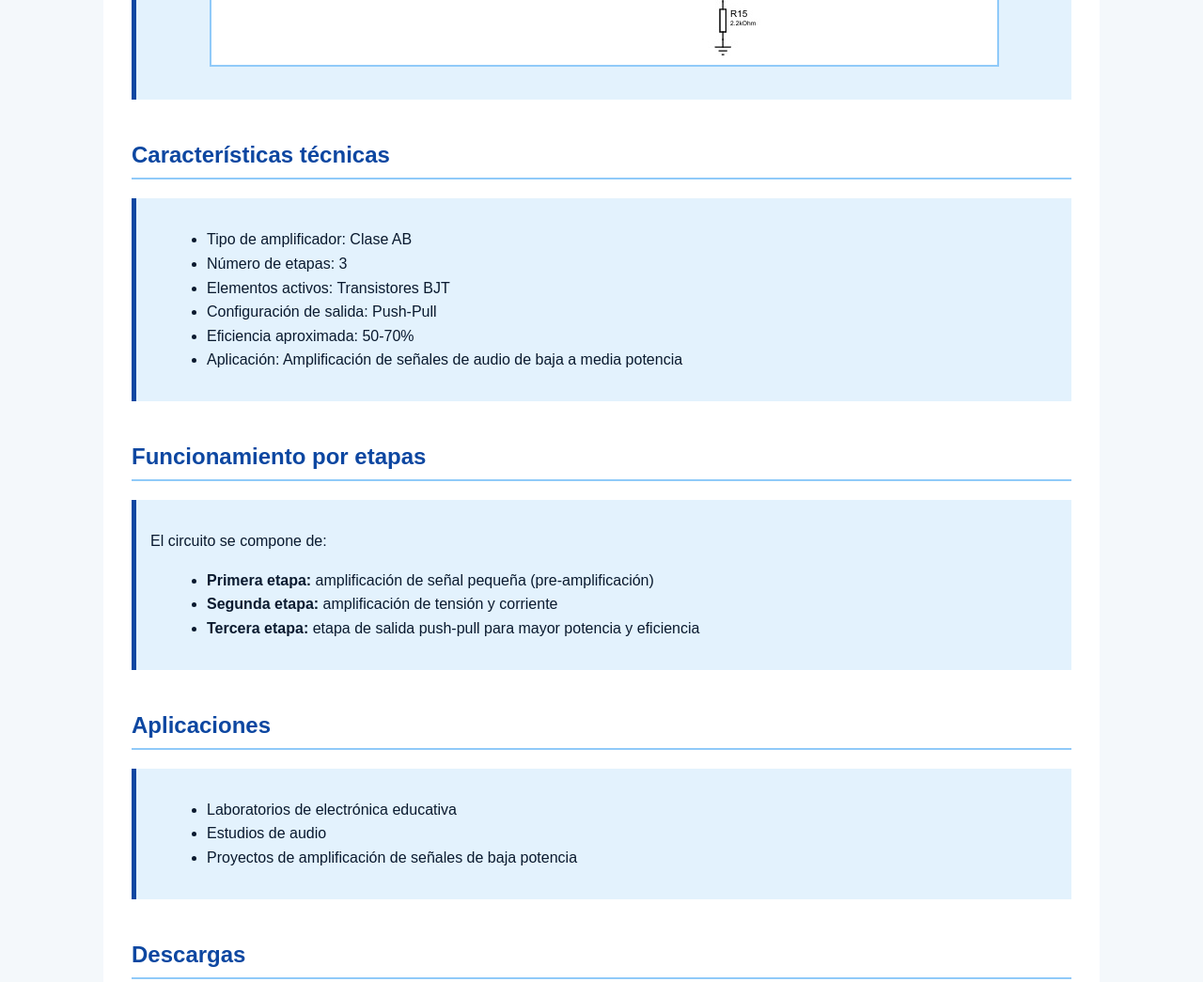
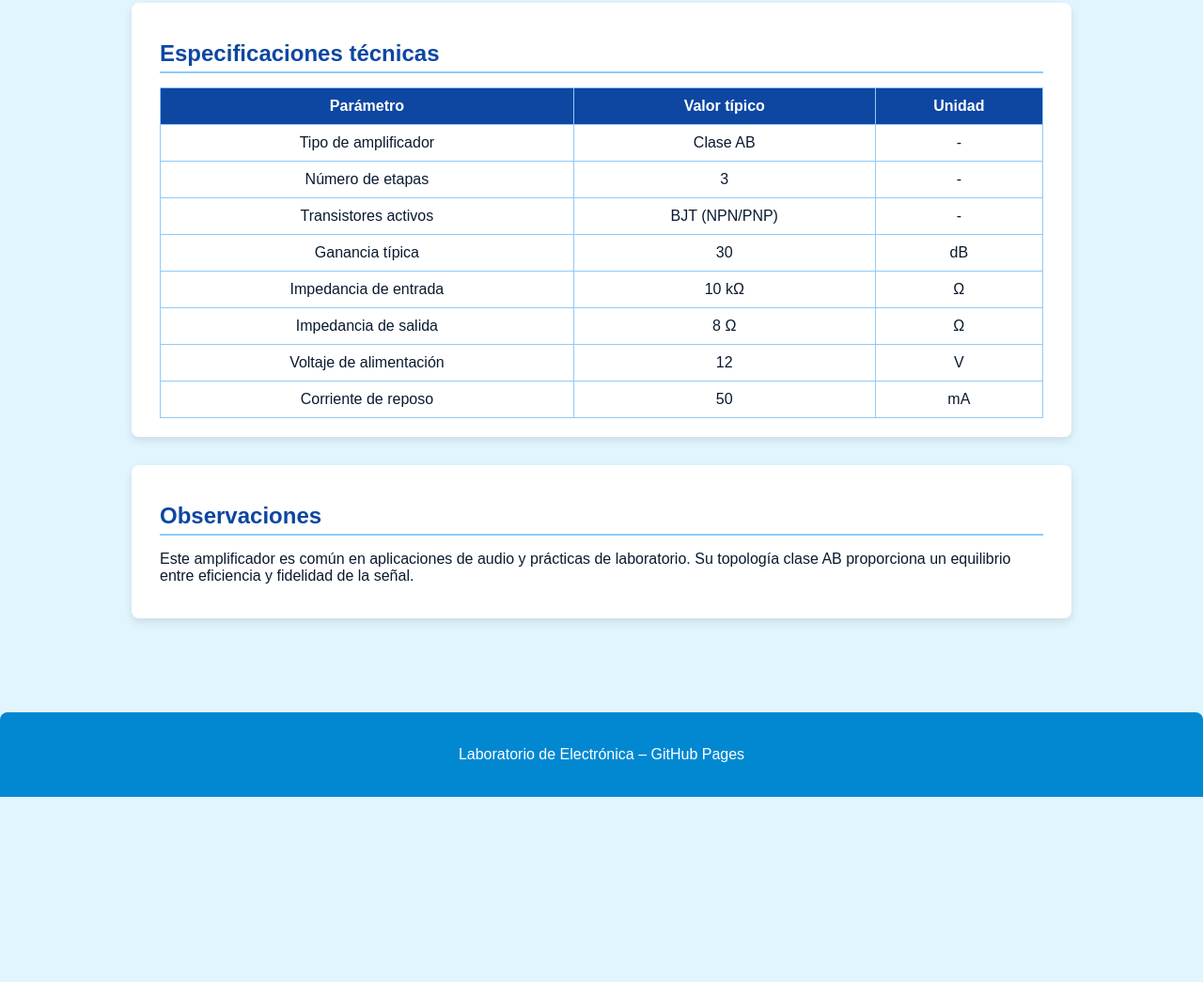
Before and after one commit to ELECTRONICS-LAB1/AMPLIFICADOR-DE-AUDIO-MULTIEPATA-CLASE-AB, a plain HTML site: page index.html in a window 1280 px wide. Shown: the part 1063-2108 px from the top of the page at 94% size. After the commit the page ends 1911 px from the top, so only its background shows below. Drawn offline with Linux system fonts and the light colour scheme.

Commit message:
Refactor HTM
Updated styles and content for better aesthetics and clarity.

```diff
--- a/index.html
+++ b/index.html
@@ -7,49 +7,72 @@
         body {
             margin: 0;
             font-family: Arial, Helvetica, sans-serif;
-            background-color: #f4f8fb;
+            background-color: #e1f5fe;
             color: #0a1a2f;
-            line-height: 1.6;
         }
+
         header {
-            background-color: #0d47a1;
+            background: linear-gradient(90deg, #0d47a1, #1976d2);
             color: white;
             padding: 25px;
             text-align: center;
+            box-shadow: 0 4px 8px rgba(0,0,0,0.2);
         }
+
         main {
             max-width: 1000px;
             margin: auto;
             padding: 30px;
+        }
+
+        section {
             background-color: white;
+            padding: 20px 30px;
+            margin-bottom: 30px;
+            border-radius: 8px;
+            box-shadow: 0 4px 10px rgba(0,0,0,0.1);
         }
+
         h2 {
             color: #0d47a1;
             border-bottom: 2px solid #90caf9;
             padding-bottom: 5px;
-            margin-top: 40px;
+            margin-bottom: 15px;
         }
+
         img {
             max-width: 100%;
             display: block;
             margin: 20px auto;
-            border: 2px solid #90caf9;
+            border-radius: 8px;
+            box-shadow: 0 4px 12px rgba(0,0,0,0.2);
         }
-        ul {
-            margin-left: 20px;
+
+        table {
+            width: 100%;
+            border-collapse: collapse;
+            margin-top: 15px;
         }
+
+        th, td {
+            border: 1px solid #90caf9;
+            padding: 10px;
+            text-align: center;
+        }
+
+        th {
+            background-color: #0d47a1;
+            color: white;
+        }
+
         footer {
             text-align: center;
-            padding: 15px;
-            background-color: #e3f2fd;
-            color: #555;
-            margin-top: 30px;
-        }
-        .section-box {
-            background-color: #e3f2fd;
-            padding: 15px;
-            margin-bottom: 20px;
-            border-left: 5px solid #0d47a1;
+            padding: 20px;
+            background-color: #0288d1;
+            color: white;
+            margin-top: 40px;
+            border-top-left-radius: 8px;
+            border-top-right-radius: 8px;
         }
     </style>
 </head>
@@ -62,59 +85,82 @@
 
 <main>
 
-    <h2>Descripción general</h2>
-    <div class="section-box">
-        <p>Amplificador de audio multietapa en configuración clase AB, diseñado para amplificar señales de baja amplitud con eficiencia moderada y baja distorsión. Ideal para aplicaciones en laboratorio o estudio de electrónica.</p>
-    </div>
+    <section>
+        <h2>Descripción general</h2>
+        <p>
+            Amplificador de audio multietapa en configuración clase AB. Ideal para amplificar señales
+            de baja amplitud provenientes de fuentes de audio. Ofrece buena eficiencia y baja distorsión.
+        </p>
+    </section>
 
-    <h2>Diagrama del circuito</h2>
-    <div class="section-box">
-        <p>Diagrama obtenido de referencia técnica:</p>
+    <section>
+        <h2>Diagrama del circuito</h2>
         <img src="amplificador_proteus.jpg" alt="Diagrama del amplificador multietapa">
-    </div>
+    </section>
 
-    <h2>Características técnicas</h2>
-    <div class="section-box">
-        <ul>
-            <li>Tipo de amplificador: Clase AB</li>
-            <li>Número de etapas: 3</li>
-            <li>Elementos activos: Transistores BJT</li>
-            <li>Configuración de salida: Push-Pull</li>
-            <li>Eficiencia aproximada: 50-70%</li>
-            <li>Aplicación: Amplificación de señales de audio de baja a media potencia</li>
-        </ul>
-    </div>
+    <section>
+        <h2>Especificaciones técnicas</h2>
+        <table>
+            <tr>
+                <th>Parámetro</th>
+                <th>Valor típico</th>
+                <th>Unidad</th>
+            </tr>
+            <tr>
+                <td>Tipo de amplificador</td>
+                <td>Clase AB</td>
+                <td>-</td>
+            </tr>
+            <tr>
+                <td>Número de etapas</td>
+                <td>3</td>
+                <td>-</td>
+            </tr>
+            <tr>
+                <td>Transistores activos</td>
+                <td>BJT (NPN/PNP)</td>
+                <td>-</td>
+            </tr>
+            <tr>
+                <td>Ganancia típica</td>
+                <td>30</td>
+                <td>dB</td>
+            </tr>
+            <tr>
+                <td>Impedancia de entrada</td>
+                <td>10 kΩ</td>
+                <td>Ω</td>
+            </tr>
+            <tr>
+                <td>Impedancia de salida</td>
+                <td>8 Ω</td>
+                <td>Ω</td>
+            </tr>
+            <tr>
+                <td>Voltaje de alimentación</td>
+                <td>12</td>
+                <td>V</td>
+            </tr>
+            <tr>
+                <td>Corriente de reposo</td>
+                <td>50</td>
+                <td>mA</td>
+            </tr>
+        </table>
+    </section>
 
-    <h2>Funcionamiento por etapas</h2>
-    <div class="section-box">
-        <p>El circuito se compone de:</p>
-        <ul>
-            <li><strong>Primera etapa:</strong> amplificación de señal pequeña (pre-amplificación)</li>
-            <li><strong>Segunda etapa:</strong> amplificación de tensión y corriente</li>
-            <li><strong>Tercera etapa:</strong> etapa de salida push-pull para mayor potencia y eficiencia</li>
-        </ul>
-    </div>
-
-    <h2>Aplicaciones</h2>
-    <div class="section-box">
-        <ul>
-            <li>Laboratorios de electrónica educativa</li>
-            <li>Estudios de audio</li>
-            <li>Proyectos de amplificación de señales de baja potencia</li>
-        </ul>
-    </div>
-
-    <h2>Descargas</h2>
-    <div class="section-box">
-        <ul>
-            <li><a href="amplificador_proteus.jpg" download>Descargar diagrama del amplificador (Proteus)</a></li>
-        </ul>
-    </div>
+    <section>
+        <h2>Observaciones</h2>
+        <p>
+            Este amplificador es común en aplicaciones de audio y prácticas de laboratorio.
+            Su topología clase AB proporciona un equilibrio entre eficiencia y fidelidad de la señal.
+        </p>
+    </section>
 
 </main>
 
 <footer>
-    <p>Banco de Circuitos Electrónicos – GitHub Pages</p>
+    <p>Laboratorio de Electrónica – GitHub Pages</p>
 </footer>
 
 </body>
```
